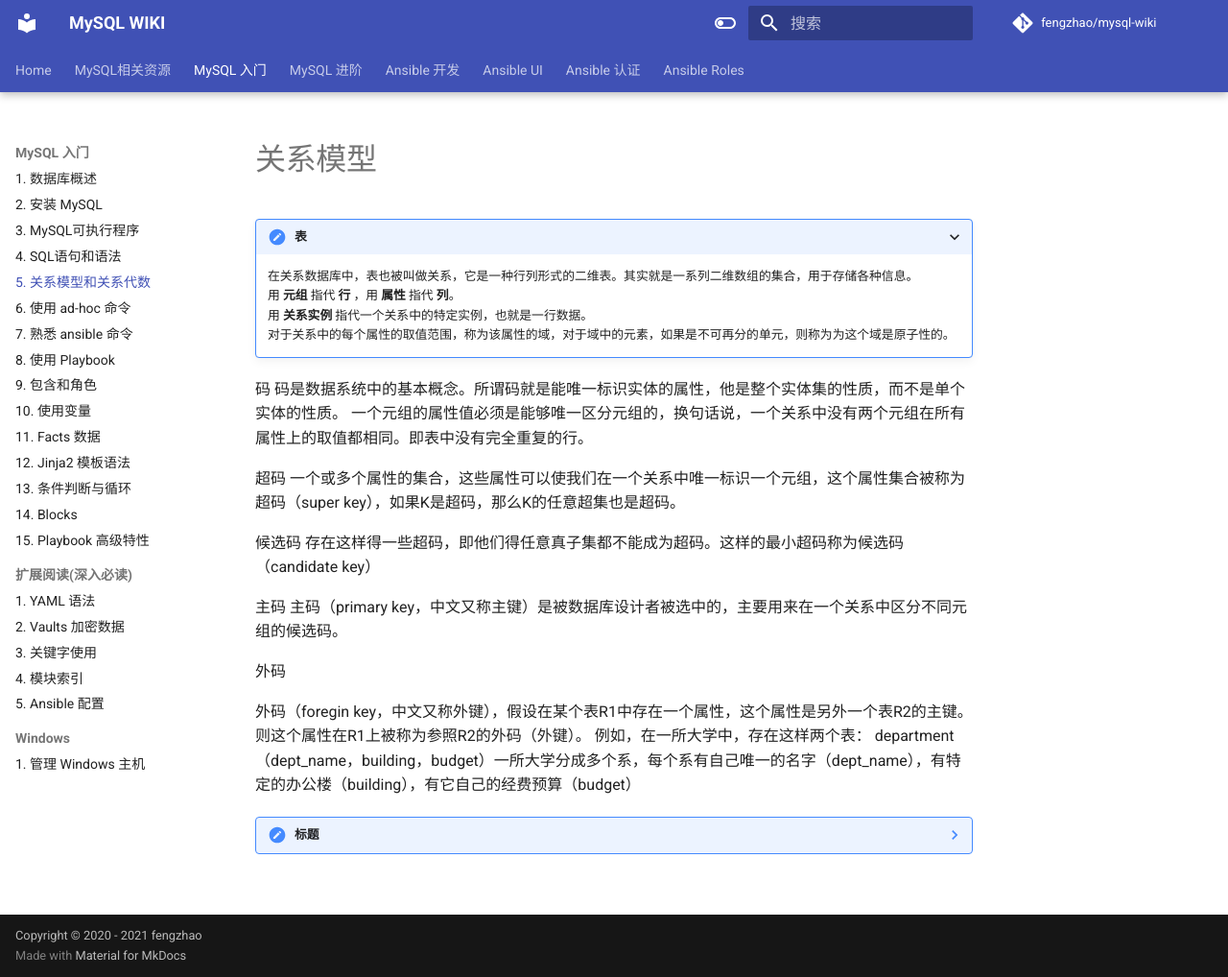
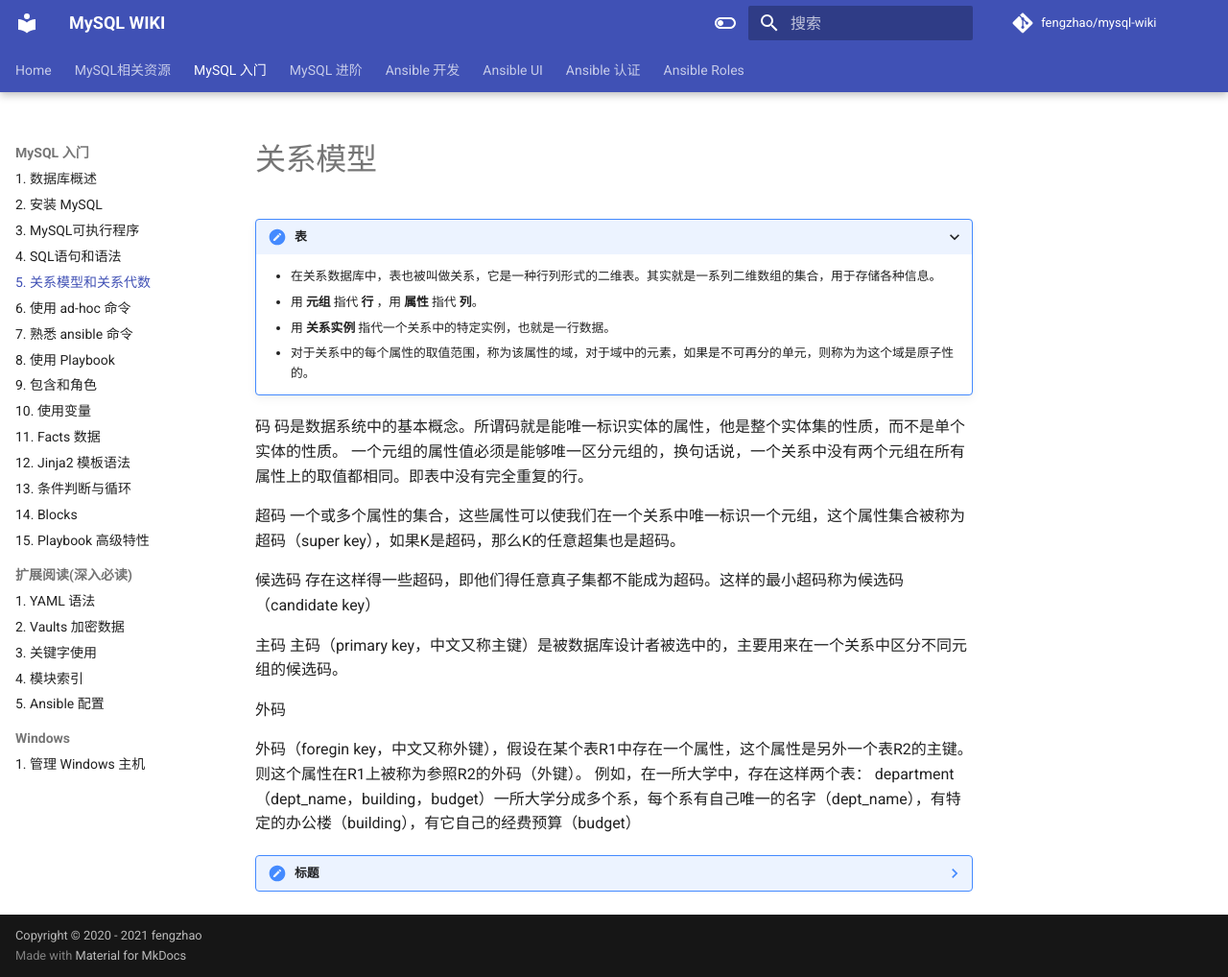
Before and after one commit to fengzhaowiki/mysql-wiki, an MkDocs documentation site: the page built from docs/basic/5.relation.md, in a window 1280 px wide and 1018 px high. Shown: the whole window at 96% size. Built offline with MkDocs 1.6.1 and Material for MkDocs 9.7.7, drawn with Linux system fonts in a browser that asks for light colours; comment, search, counter and statistics services are not loaded.

Commit message:
update mysql docs

```diff
--- a/docs/basic/5.relation.md
+++ b/docs/basic/5.relation.md
@@ -3,10 +3,10 @@
 
 
 ???+ 表
-     在关系数据库中，表也被叫做关系，它是一种行列形式的二维表。其实就是一系列二维数组的集合，用于存储各种信息。<br>
-     用 **元组** 指代 **行** ，用 **属性** 指代 **列**。<br>
-     用 **关系实例** 指代一个关系中的特定实例，也就是一行数据。<br>
-     对于关系中的每个属性的取值范围，称为该属性的域，对于域中的元素，如果是不可再分的单元，则称为为这个域是原子性的。<br>
+     - 在关系数据库中，表也被叫做关系，它是一种行列形式的二维表。其实就是一系列二维数组的集合，用于存储各种信息。<br>
+     - 用 **元组** 指代 **行** ，用 **属性** 指代 **列**。<br>
+     - 用 **关系实例** 指代一个关系中的特定实例，也就是一行数据。<br>
+     - 对于关系中的每个属性的取值范围，称为该属性的域，对于域中的元素，如果是不可再分的单元，则称为为这个域是原子性的。<br>
 
 
 
```
